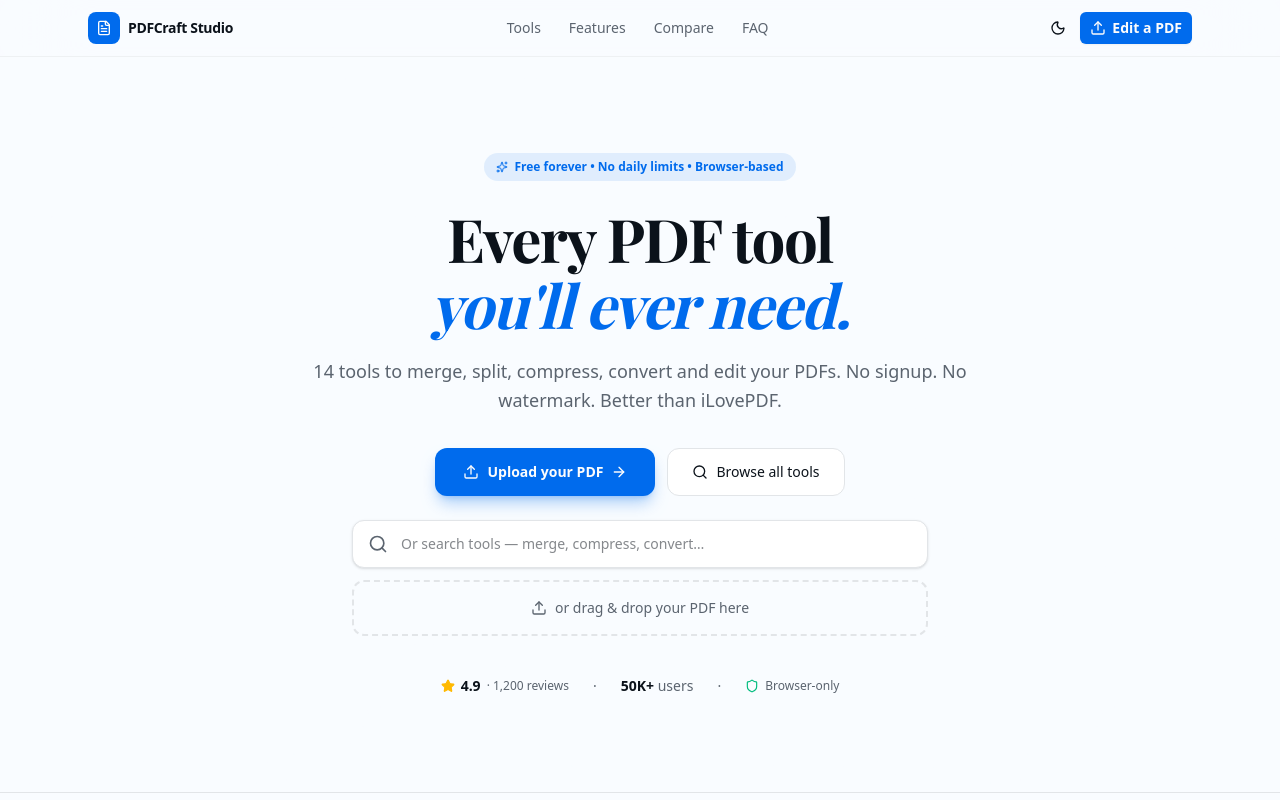
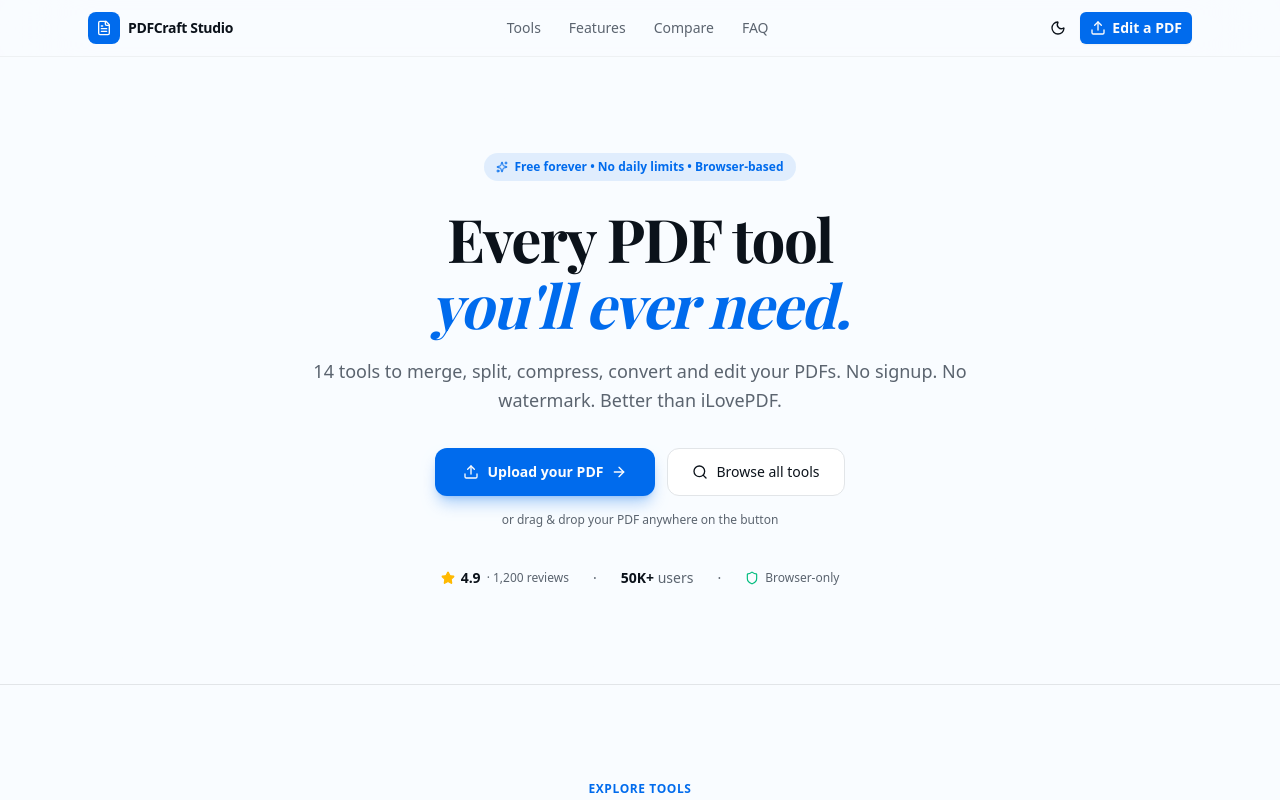
Before and after one commit to SharifulHasanRoky/pdfcraft-studio, a Next.js app: page / in a window 1280 px wide. Shown: the top 800 px of the page. Built offline with nearby package versions, Linux system fonts and the light colour scheme.

Commit message:
b2ae7b73-1738-4ccb-9d64-ef38a30c0b45

```diff
--- a/src/components/pdf/ToolHub.tsx
+++ b/src/components/pdf/ToolHub.tsx
@@ -269,107 +269,17 @@ export function ToolHub({ onOpenTool, onOpenEditor }: ToolHubProps) {
             initial={{ opacity: 0, y: 12 }}
             animate={{ opacity: 1, y: 0 }}
             transition={{ duration: 0.4, delay: 0.15 }}
-            className="flex flex-col sm:flex-row items-center justify-center gap-3 mb-6"
+            className="flex flex-col sm:flex-row items-center justify-center gap-3 mb-4"
           >
-            {/* Primary highlighted button */}
-            <button
-              onClick={() => document.getElementById("hero-upload-input")?.click()}
-              className="group relative inline-flex items-center gap-2 h-12 px-7 rounded-xl bg-primary text-primary-foreground font-semibold text-sm shadow-lg shadow-primary/30 hover:shadow-xl hover:shadow-primary/40 hover:-translate-y-0.5 transition-all"
-            >
-              <Upload className="h-4 w-4" />
-              Upload your PDF
-              <ArrowRight className="h-4 w-4 group-hover:translate-x-0.5 transition-transform" />
-            </button>
-            {/* Secondary button */}
-            <a
-              href="#tools"
-              className="inline-flex items-center gap-2 h-12 px-6 rounded-xl border border-border bg-card text-foreground font-medium text-sm hover:bg-accent hover:border-primary/40 transition-all"
-            >
-              <Search className="h-4 w-4" />
-              Browse all tools
-            </a>
-          </motion.div>
-
-          {/* Search bar */}
-          <motion.div
-            initial={{ opacity: 0, y: 12 }}
-            animate={{ opacity: 1, y: 0 }}
-            transition={{ duration: 0.4, delay: 0.2 }}
-            className="relative max-w-xl mx-auto mb-3"
-          >
-            <div className="relative">
-              <Search className="absolute left-4 top-1/2 -translate-y-1/2 h-5 w-5 text-muted-foreground pointer-events-none" />
-              <input
-                type="text"
-                value={query}
-                onChange={(e) => setQuery(e.target.value)}
-                placeholder="Or search tools — merge, compress, convert…"
-                className="w-full h-12 pl-12 pr-10 rounded-xl border border-border bg-card text-sm shadow-sm focus:outline-none focus:border-primary focus:ring-2 focus:ring-primary/20 transition-all"
-              />
-              {query && (
-                <button
-                  onClick={() => setQuery("")}
-                  className="absolute right-3 top-1/2 -translate-y-1/2 h-7 w-7 rounded-full hover:bg-accent flex items-center justify-center"
-                >
-                  <X className="h-4 w-4" />
-                </button>
-              )}
-            </div>
-
-            <AnimatePresence>
-              {searchResults.length > 0 && (
-                <motion.div
-                  initial={{ opacity: 0, y: -8 }}
-                  animate={{ opacity: 1, y: 0 }}
-                  exit={{ opacity: 0, y: -8 }}
-                  className="absolute top-full mt-2 left-0 right-0 rounded-xl border border-border bg-popover shadow-xl overflow-hidden z-10 text-left"
-                >
-                  {searchResults.map((tool) => {
-                    const Icon = tool.icon;
-                    return (
-                      <button
-                        key={tool.id}
-                        onClick={() => {
-                          handleToolClick(tool.slug);
-                          setQuery("");
-                        }}
-                        className="w-full flex items-center gap-3 p-3 hover:bg-accent text-left transition-colors"
-                      >
+            {/* Primary highlighted button — also supports drag & drop */}
             <div
-                          className="h-8 w-8 rounded-lg flex items-center justify-center shrink-0"
-                          style={{ backgroundColor: tool.color }}
-                        >
-                          <Icon className="h-4 w-4 text-white" />
-                        </div>
-                        <div className="min-w-0 flex-1">
-                          <p className="text-sm font-medium">{tool.title}</p>
-                          <p className="text-xs text-muted-foreground truncate">{tool.description}</p>
-                        </div>
-                      </button>
-                    );
-                  })}
-                </motion.div>
-              )}
-            </AnimatePresence>
-          </motion.div>
-
-          {/* Drag & drop zone — subtle, smaller */}
-          <motion.div
-            initial={{ opacity: 0, y: 12 }}
-            animate={{ opacity: 1, y: 0 }}
-            transition={{ duration: 0.4, delay: 0.25 }}
               onDragOver={(e) => {
                 e.preventDefault();
                 setIsDragging(true);
               }}
               onDragLeave={() => setIsDragging(false)}
               onDrop={handleDrop}
-            onClick={() => !isLoading && document.getElementById("hero-upload-input")?.click()}
-            className={`relative cursor-pointer rounded-xl border-2 border-dashed transition-all p-4 max-w-xl mx-auto ${
-              isDragging
-                ? "border-primary bg-primary/5"
-                : "border-border hover:border-primary/40 hover:bg-accent/30"
-            }`}
+              className="relative"
             >
               <input
                 id="hero-upload-input"
@@ -382,20 +292,45 @@ export function ToolHub({ onOpenTool, onOpenEditor }: ToolHubProps) {
                   e.target.value = "";
                 }}
               />
+              <button
+                onClick={() => !isLoading && document.getElementById("hero-upload-input")?.click()}
+                className={`group relative inline-flex items-center gap-2 h-12 px-7 rounded-xl bg-primary text-primary-foreground font-semibold text-sm shadow-lg shadow-primary/30 hover:shadow-xl hover:shadow-primary/40 hover:-translate-y-0.5 transition-all ${
+                  isDragging ? "ring-4 ring-primary/30 scale-105" : ""
+                } ${isLoading ? "opacity-80 pointer-events-none" : ""}`}
+              >
                 {isLoading ? (
-              <div className="flex items-center justify-center gap-2.5">
-                <div className="h-5 w-5 rounded-full border-2 border-primary border-t-transparent animate-spin" />
-                <p className="text-sm font-medium">Loading PDF…</p>
+                  <>
+                    <div className="h-4 w-4 rounded-full border-2 border-primary-foreground border-t-transparent animate-spin" />
+                    Loading…
+                  </>
+                ) : (
+                  <>
+                    <Upload className="h-4 w-4" />
+                    Upload your PDF
+                    <ArrowRight className="h-4 w-4 group-hover:translate-x-0.5 transition-transform" />
+                  </>
+                )}
+              </button>
             </div>
-            ) : (
-              <div className="flex items-center justify-center gap-2 text-sm text-muted-foreground">
-                <Upload className="h-4 w-4" />
-                <span>
-                  or drag &amp; drop your PDF here
-                </span>
-              </div>
-            )}
+            {/* Secondary button */}
+            <a
+              href="#tools"
+              className="inline-flex items-center gap-2 h-12 px-6 rounded-xl border border-border bg-card text-foreground font-medium text-sm hover:bg-accent hover:border-primary/40 transition-all"
+            >
+              <Search className="h-4 w-4" />
+              Browse all tools
+            </a>
           </motion.div>
+
+          {/* Helper text */}
+          <motion.p
+            initial={{ opacity: 0 }}
+            animate={{ opacity: 1 }}
+            transition={{ duration: 0.4, delay: 0.25 }}
+            className="text-xs text-muted-foreground mb-2"
+          >
+            or drag &amp; drop your PDF anywhere on the button
+          </motion.p>
 
           {error && <p className="mt-3 text-sm text-destructive">{error}</p>}
 
```
Lines whose indentation alone changed are shown as unchanged.
